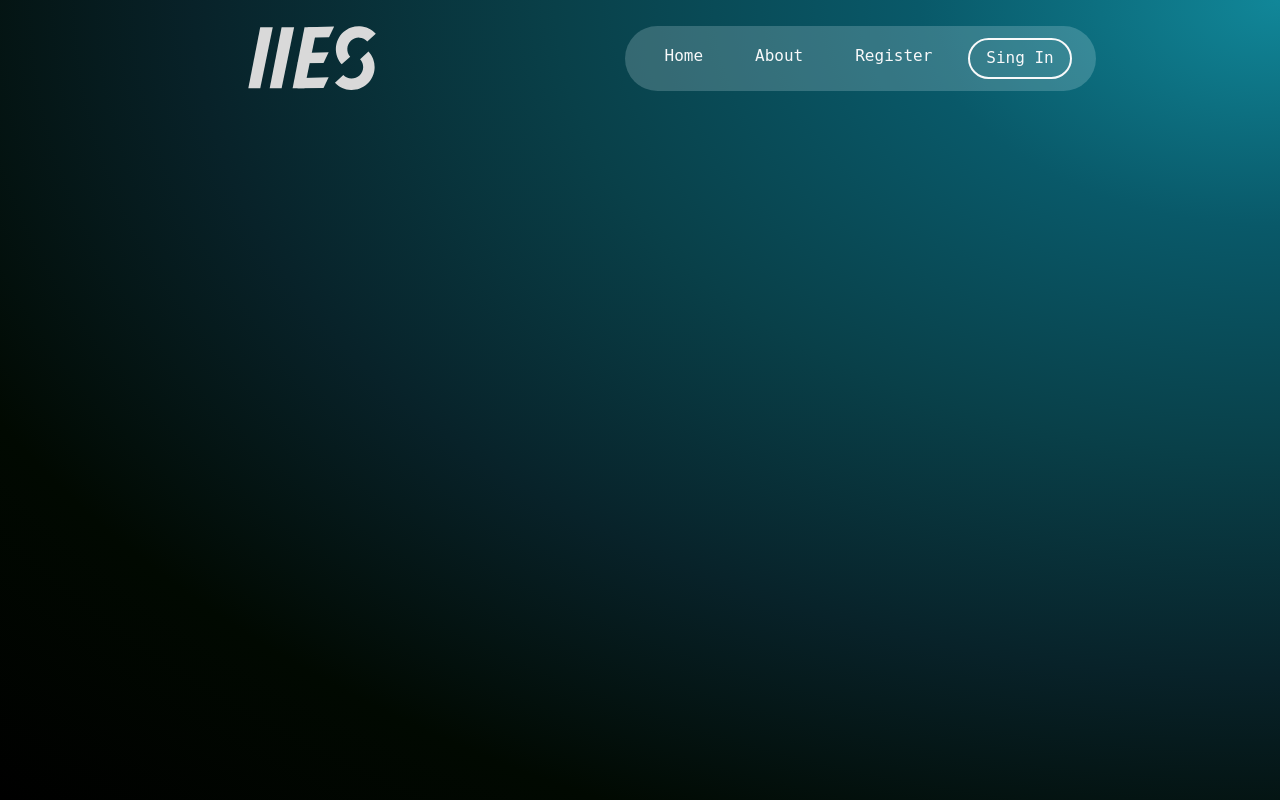
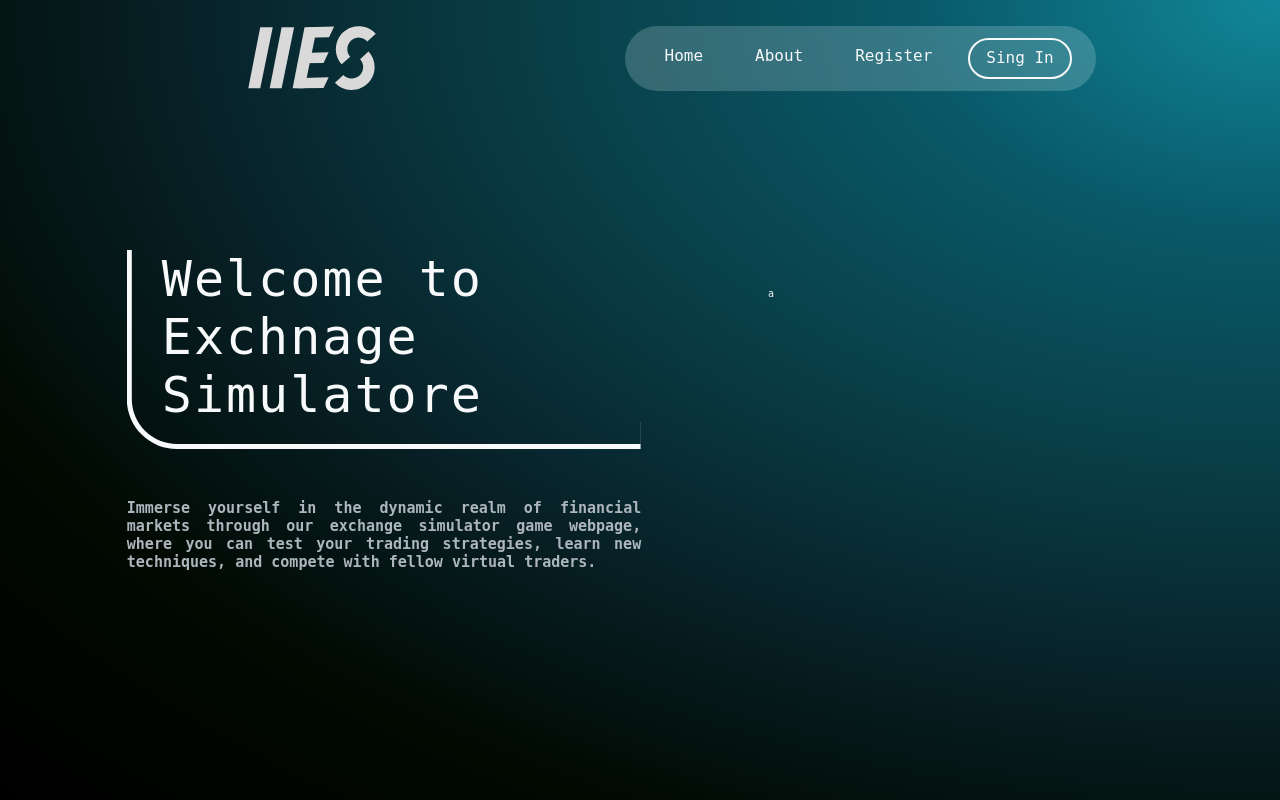
Before and after one commit to BrunBruno/ExchangeSimulatorFront, a React (Vite) app in the folder exchange-simulator/: page / in a window 1280 px wide. Built offline with nearby package versions, Linux system fonts and the light colour scheme.

Commit message:
Add Hero

```diff
--- a/exchange-simulator/src/App.module.scss
+++ b/exchange-simulator/src/App.module.scss
@@ -15,7 +15,6 @@ html {
 
 body {
   background-color: $main-color9;
-  height: 100%;
   background: radial-gradient(
     ellipse at 100% 0%,
     #118799,
@@ -26,12 +25,5 @@ body {
     #000000
   );
   color: $grey-color0;
-  overflow-y: overlay;
-  overflow-x: hidden;
-
-  &::-webkit-scrollbar {
-    &-thumb {
-      display: none;
-    }
-  }
+  overflow: hidden;
 }
--- a/exchange-simulator/src/components/home-page/hero-section/Hero.jsx
+++ b/exchange-simulator/src/components/home-page/hero-section/Hero.jsx
@@ -1,5 +1,25 @@
+import classes from "./Hero.module.scss";
+
 function Hero() {
-  return;
+  return (
+    <div className={classes.hero}>
+      <div className={classes["hero__content"]}>
+        <div className={classes["hero__content__into"]}>
+          <h1>
+            Welcome to <br /> Exchnage Simulatore
+          </h1>
+          <h2>
+            Immerse yourself in the dynamic realm of financial markets through
+            our exchange simulator game webpage, where you can test your trading
+            strategies, learn new techniques, and compete with fellow virtual
+            traders.
+          </h2>
+        </div>
+      </div>
+
+      <div className={classes["hero__intro_figure"]}>a</div>
+    </div>
+  );
 }
 
 export default Hero;
--- a/exchange-simulator/src/components/home-page/hero-section/Hero.module.scss
+++ b/exchange-simulator/src/components/home-page/hero-section/Hero.module.scss
@@ -0,0 +1,52 @@
+@import "../../../Variables.scss";
+
+.hero {
+  position: relative;
+  width: 100%;
+  height: 100vh;
+
+  &__content {
+    position: relative;
+    width: 60%;
+    height: 100%;
+
+    &__into {
+      position: absolute;
+      top: 50%;
+      left: 50%;
+      transform: translate(-50%, -50%);
+      height: 50%;
+      width: 80%;
+      padding: 5rem;
+      display: flex;
+      flex-direction: column;
+      gap: 5rem;
+
+      h1 {
+        font-size: 5rem;
+        font-weight: 100;
+        letter-spacing: 0.2rem;
+        text-shadow: 2px px $grey-color9;
+        padding: 0 0 2rem 3rem;
+        border-bottom-left-radius: 5rem;
+        border: solid 0.5rem $grey-color0;
+        border-top: none;
+        border-right: none;
+      }
+
+      h2 {
+        color: $grey-color5;
+        text-align: justify;
+        text-shadow: 1px 1x $grey-color9;
+      }
+    }
+  }
+
+  &__intro_figure {
+    position: absolute;
+    bottom: 0;
+    right: 0;
+    width: 40%;
+    aspect-ratio: 1 / 1;
+  }
+}
```
